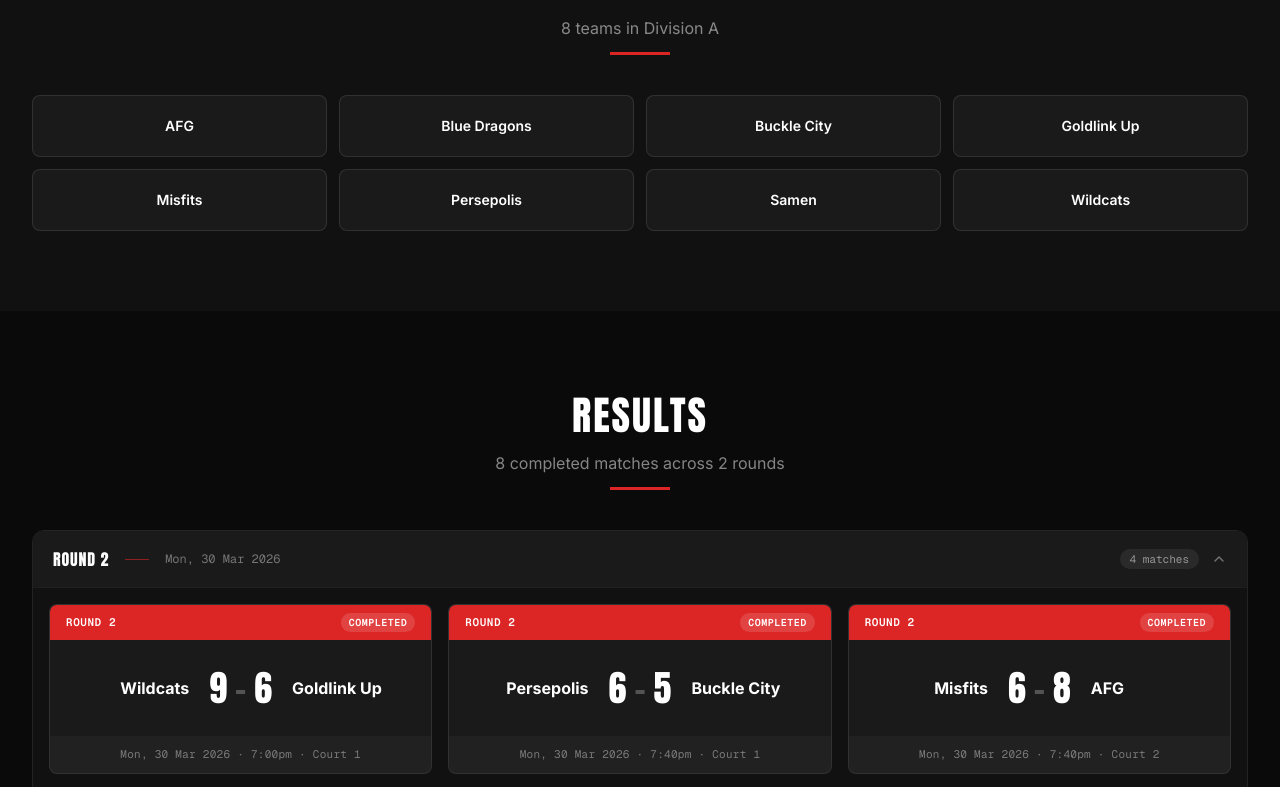
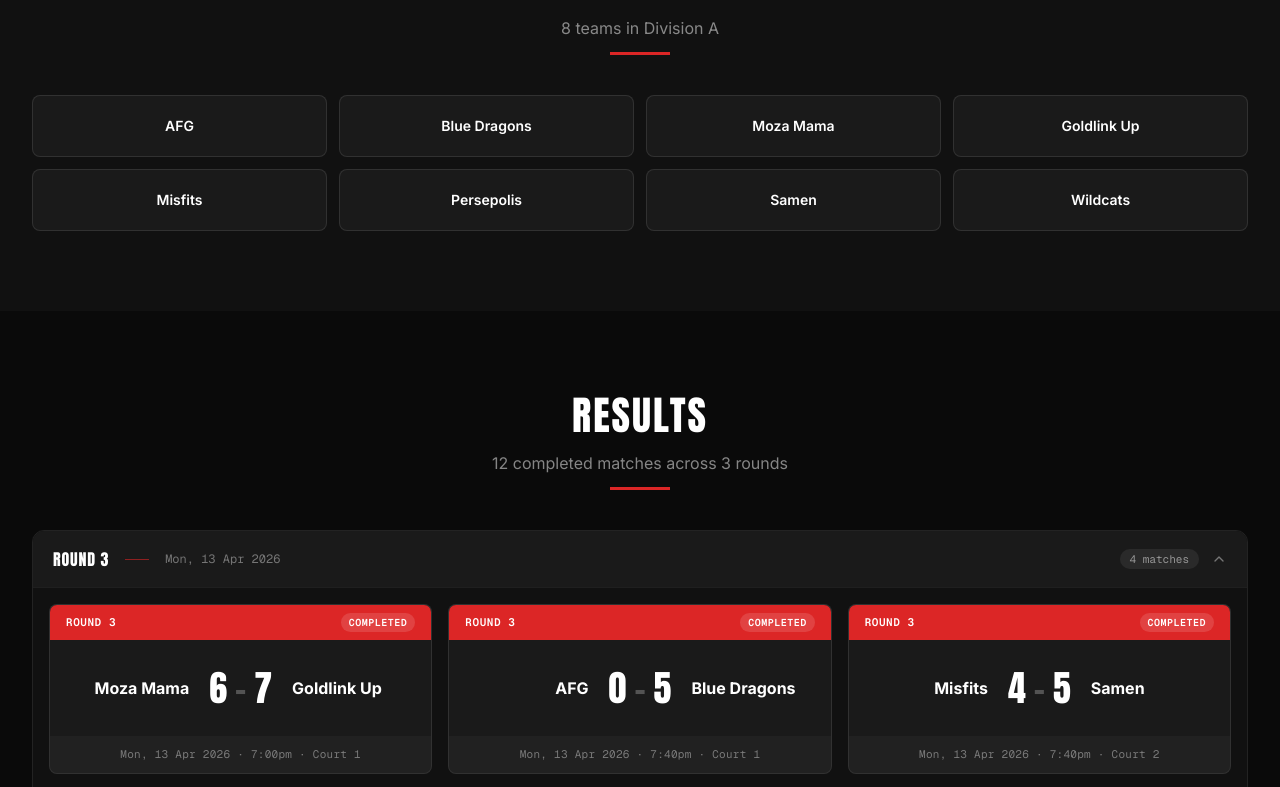
Before and after one commit to olu-git/futsal-site, a Next.js app: page /monday-night in a window 1280 px wide. Shown: the part 1433-2220 px from the top of the page. Built offline with nearby package versions, Linux system fonts and the light colour scheme.

Commit message:
update monday fixtures and add new team

```diff
--- a/src/app/rules/page.tsx
+++ b/src/app/rules/page.tsx
@@ -15,6 +15,7 @@ import {
   Hourglass,
   BellOff,
   CircleX,
+  Banknote,
   UserX,
   UserPlus,
   Trophy,
@@ -133,6 +134,12 @@ const leagueGroups: RuleGroup[] = [
         title: "Forfeits",
         description:
           "Forfeits are recorded as 5-0 losses. Teams that do not arrive before half-time automatically forfeit the game.",
+      },
+      {
+        icon: Banknote,
+        title: "Forfeit Bond",
+        description:
+          "If a forfeit occurs, the forfeiting team forfeits their bond for that week to cover the cost of not showing up. The team is unable to play again until the bond is paid.",
       },
     ],
   },
--- a/src/data/monday-fixtures.json
+++ b/src/data/monday-fixtures.json
@@ -121,7 +121,9 @@
     "court": 1,
     "homeTeam": "mon-buckle-city",
     "awayTeam": "mon-goldlink-up",
-    "status": "scheduled"
+    "homeScore": 6,
+    "awayScore": 7,
+    "status": "completed"
   },
   {
     "id": "mon-r3-2",
@@ -133,7 +135,9 @@
     "court": 1,
     "homeTeam": "mon-afg",
     "awayTeam": "mon-blue-dragons",
-    "status": "scheduled"
+    "homeScore": 0,
+    "awayScore": 5,
+    "status": "completed"
   },
   {
     "id": "mon-r3-3",
@@ -145,7 +149,9 @@
     "court": 2,
     "homeTeam": "mon-misfits",
     "awayTeam": "mon-samen",
-    "status": "scheduled"
+    "homeScore": 4,
+    "awayScore": 5,
+    "status": "completed"
   },
   {
     "id": "mon-r3-4",
@@ -157,7 +163,9 @@
     "court": 1,
     "homeTeam": "mon-persepolis",
     "awayTeam": "mon-wildcats",
-    "status": "scheduled"
+    "homeScore": 6,
+    "awayScore": 4,
+    "status": "completed"
   },
   {
     "id": "mon-r4-1",
--- a/src/data/teams.json
+++ b/src/data/teams.json
@@ -1,7 +1,7 @@
 [
   { "id": "mon-afg",         "name": "AFG",         "night": "monday",    "division": "A" },
   { "id": "mon-blue-dragons","name": "Blue Dragons","night": "monday",    "division": "A" },
-  { "id": "mon-buckle-city", "name": "Buckle City", "night": "monday",    "division": "A" },
+  { "id": "mon-buckle-city", "name": "Moza Mama",   "night": "monday",    "division": "A" },
   { "id": "mon-goldlink-up", "name": "Goldlink Up", "night": "monday",    "division": "A" },
   { "id": "mon-misfits",     "name": "Misfits",     "night": "monday",    "division": "A" },
   { "id": "mon-persepolis",  "name": "Persepolis",  "night": "monday",    "division": "A" },
```
